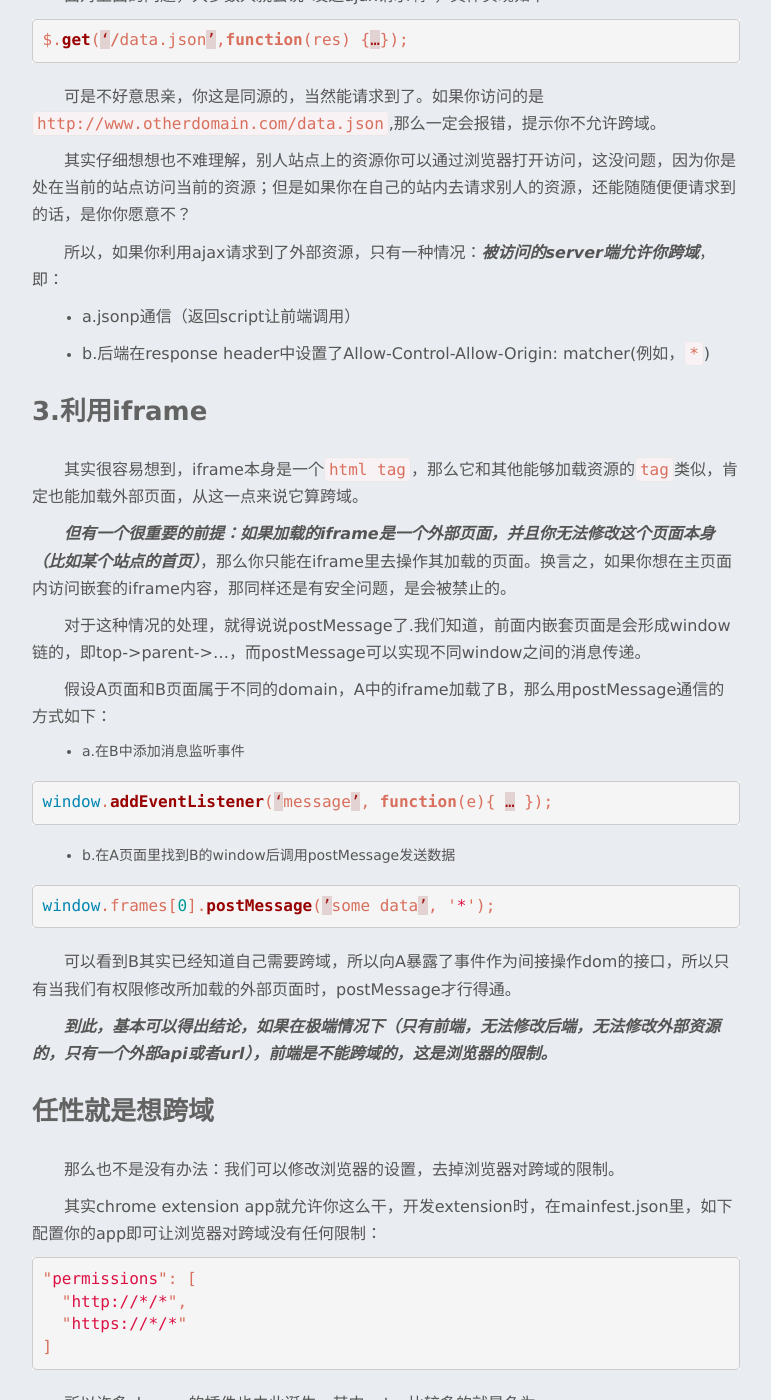
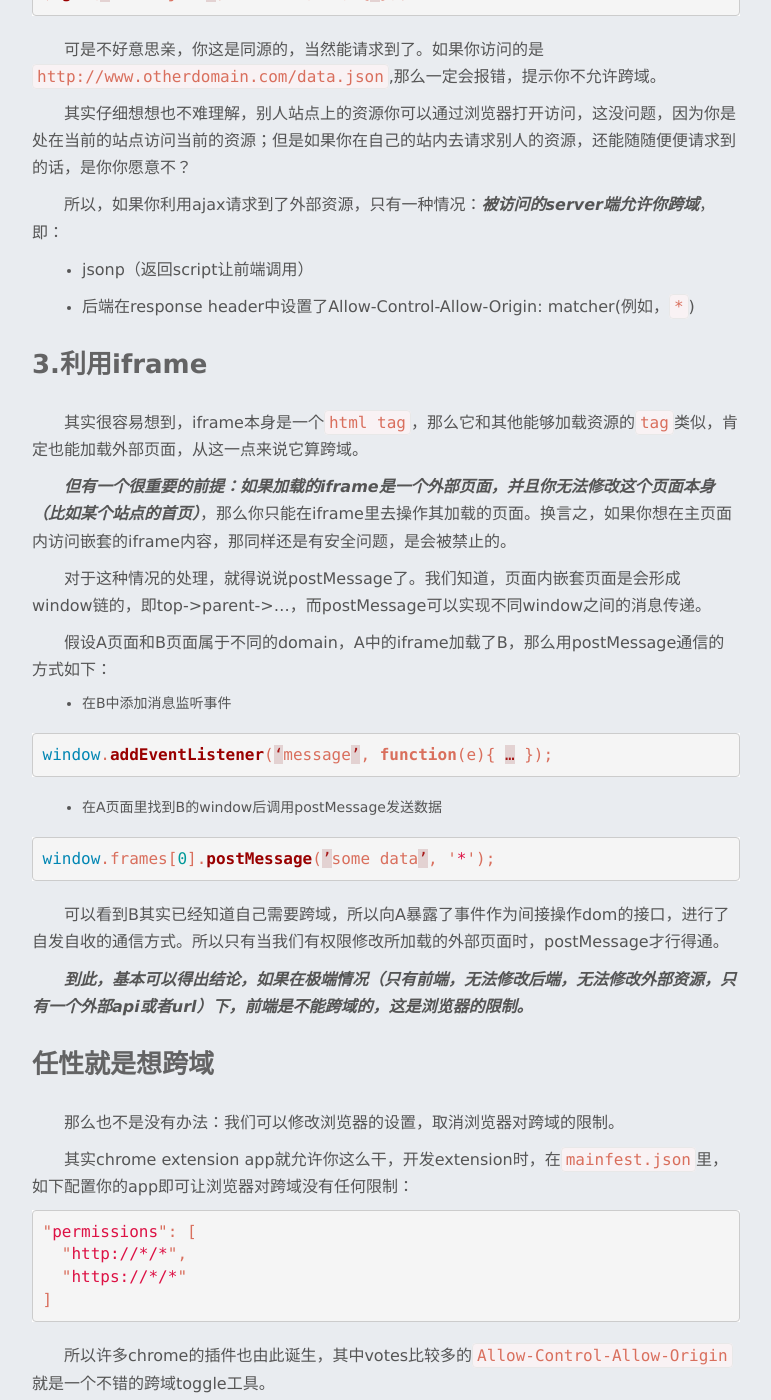
Before and after one commit to kkkkkxiaofei/blog-dev, a Jekyll site: the page built from _posts/2016-10-25-cors.md, in a window 1280 px wide and 1400 px high, scrolled down 1133 px. Shown: the whole window, without its empty margins (254-1025 px from the left). Built offline with Jekyll 4.4.1, drawn with Linux system fonts in a browser that asks for light colours; some of the changed text lies outside the part shown.

Commit message:
fix the typos

```diff
--- a/_posts/2016-10-25-cors.md
+++ b/_posts/2016-10-25-cors.md
@@ -29,7 +25,7 @@
 <img src=“http://www.otherdomain.com/apple.jpg” />
 {% endhighlight %}
 
-它们都有一个相似的特点，即js运行时一般很难去获取其加载的资源内容。具体来说，有时候我们经常需要请求类似`http://www.otherdomain.com/data.json`的文件，那我们如何能够获取这个文件能容呢？
+它们都有一个相似的特点，即js运行时一般很难去获取其加载的资源内容。具体来说，有时候我们经常需要请求类似`http://www.otherdomain.com/data.json`的文件，那我们如何能够获取这个文件的内容呢？
 
 ### 2.发送ajax
 
@@ -55,30 +51,30 @@
 
 ***但有一个很重要的前提：如果加载的iframe是一个外部页面，并且你无法修改这个页面本身（比如某个站点的首页）***，那么你只能在iframe里去操作其加载的页面。换言之，如果你想在主页面内访问嵌套的iframe内容，那同样还是有安全问题，是会被禁止的。
 
-对于这种情况的处理，就得说说postMessage了.我们知道，前面内嵌套页面是会形成window链的，即top->parent->...，而postMessage可以实现不同window之间的消息传递。
+对于这种情况的处理，就得说说postMessage了。我们知道，页面内嵌套页面是会形成window链的，即top->parent->...，而postMessage可以实现不同window之间的消息传递。
 
 假设A页面和B页面属于不同的domain，A中的iframe加载了B，那么用postMessage通信的方式如下：
 
-* a.在B中添加消息监听事件
+* 在B中添加消息监听事件
 
 {% highlight js %}
 window.addEventListener(‘message’, function(e){ … });
 {% endhighlight js %}
 
-* b.在A页面里找到B的window后调用postMessage发送数据
+* 在A页面里找到B的window后调用postMessage发送数据
 {% highlight js %}
 window.frames[0].postMessage(’some data’, '*');
 {% endhighlight js %}
 
-可以看到B其实已经知道自己需要跨域，所以向A暴露了事件作为间接操作dom的接口，所以只有当我们有权限修改所加载的外部页面时，postMessage才行得通。
+可以看到B其实已经知道自己需要跨域，所以向A暴露了事件作为间接操作dom的接口，进行了自发自收的通信方式。所以只有当我们有权限修改所加载的外部页面时，postMessage才行得通。
 
-***到此，基本可以得出结论，如果在极端情况下（只有前端，无法修改后端，无法修改外部资源的，只有一个外部api或者url），前端是不能跨域的，这是浏览器的限制。***
+***到此，基本可以得出结论，如果在极端情况（只有前端，无法修改后端，无法修改外部资源，只有一个外部api或者url）下，前端是不能跨域的，这是浏览器的限制。***
 
 ### 任性就是想跨域
 
-那么也不是没有办法：我们可以修改浏览器的设置，去掉浏览器对跨域的限制。
+那么也不是没有办法：我们可以修改浏览器的设置，取消浏览器对跨域的限制。
 
-其实chrome extension app就允许你这么干，开发extension时，在mainfest.json里，如下配置你的app即可让浏览器对跨域没有任何限制：
+其实chrome extension app就允许你这么干，开发extension时，在`mainfest.json`里，如下配置你的app即可让浏览器对跨域没有任何限制：
 
 {% highlight js %}
 "permissions": [
@@ -87,6 +83,6 @@
 ]
 {% endhighlight  %}
 
-所以许多chrome的插件也由此诞生，其中votes比较多的就是名为`Allow-Control-Allow-Origin`的跨域toggle工具。
+所以许多chrome的插件也由此诞生，其中votes比较多的`Allow-Control-Allow-Origin`就是一个不错的跨域toggle工具。
 
-可是话说话来，你这么任性取消了CORS的限制，那我们还聊什么跨域呢？
+可是讲真的，你这么任性取消了CORS的限制，那我们还聊什么跨域呢？
```
Also changed, not shown: other parts of _posts/2016-10-25-cors.md (+4 -8 lines), _posts/2016-09-27-weixin-app.md (+1 -1 lines).
